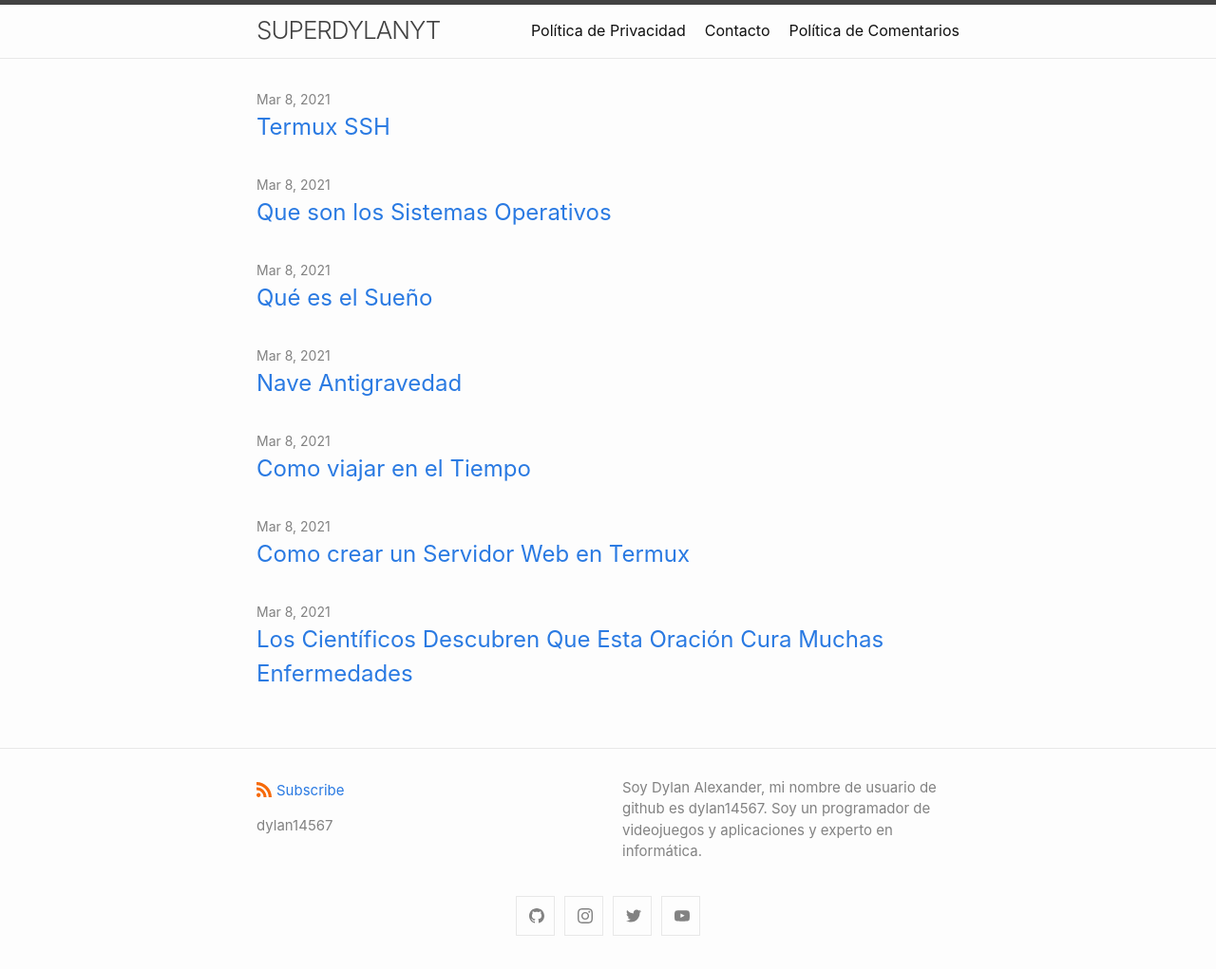
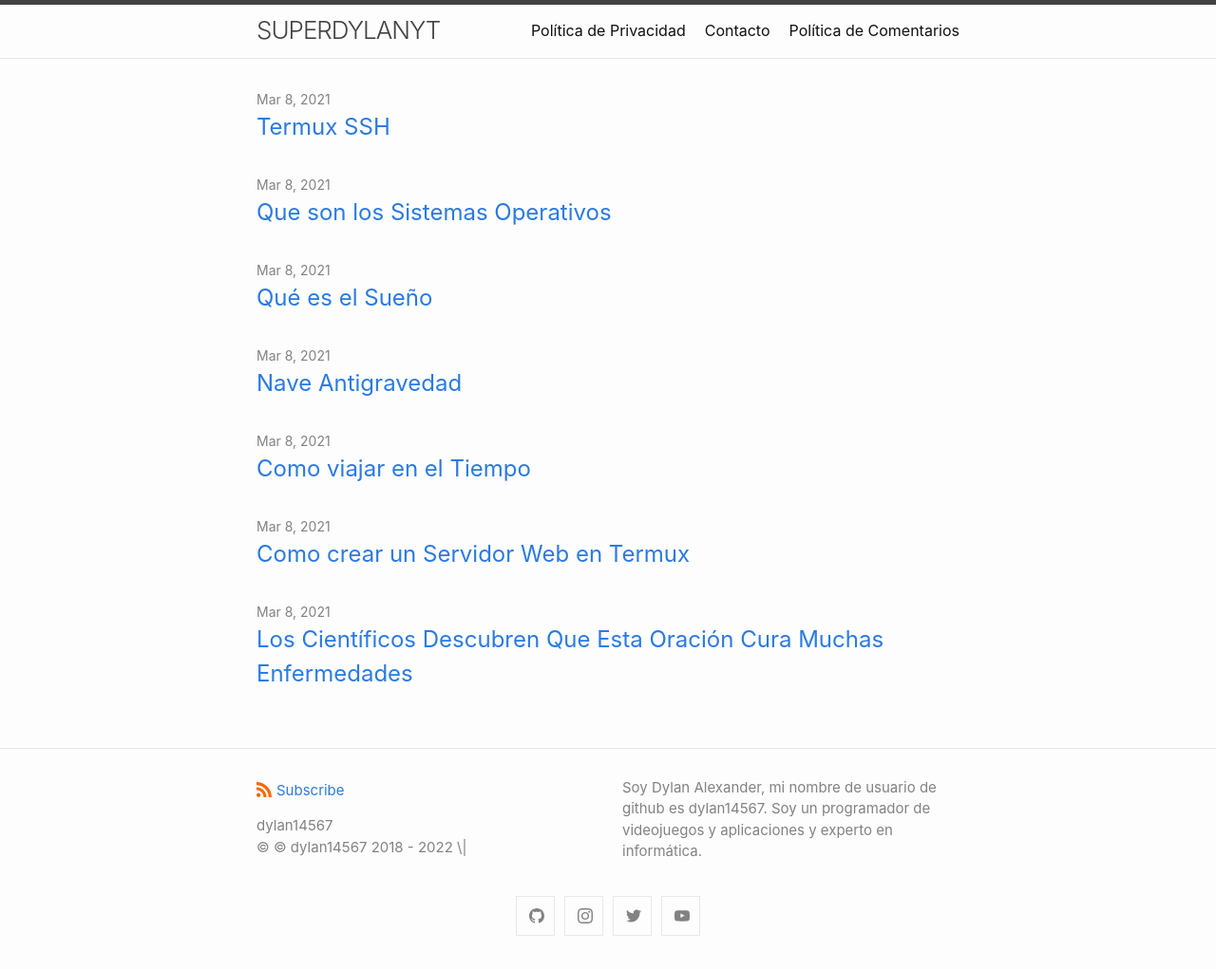
Before and after one commit to dylanmeca/dylanmeca.github.io, a Jekyll site: the page built from index.md, in a window 1280 px wide. Shown: the whole page at 95% size. Built offline with Jekyll 4.4.1, drawn with Linux system fonts in a browser that asks for light colours.

Commit message:
Update footer.html

```diff
--- a/_includes/footer.html
+++ b/_includes/footer.html
@@ -20,6 +20,9 @@
           {% if site.author.email -%}
             <li><a class="u-email" href="mailto:{{ site.author.email }}">{{ site.author.email }}</a></li>
           {%- endif %}
+          {% if site.copyright -%}
+            <li>&copy; {{site.copyright}} {{ 'now' | date: "\|" }}</li>
+          {%- endif %}
         </ul>
       {%- endif %}
       </div>
```
